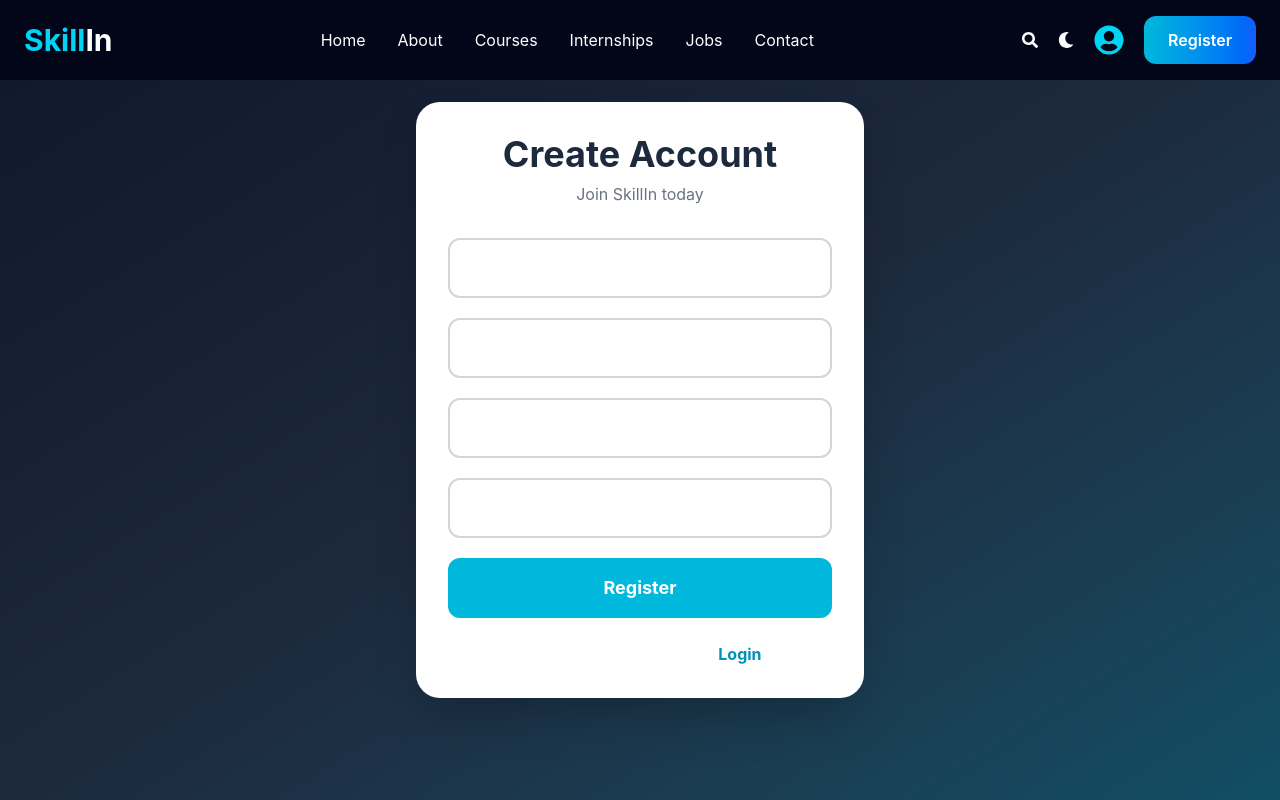
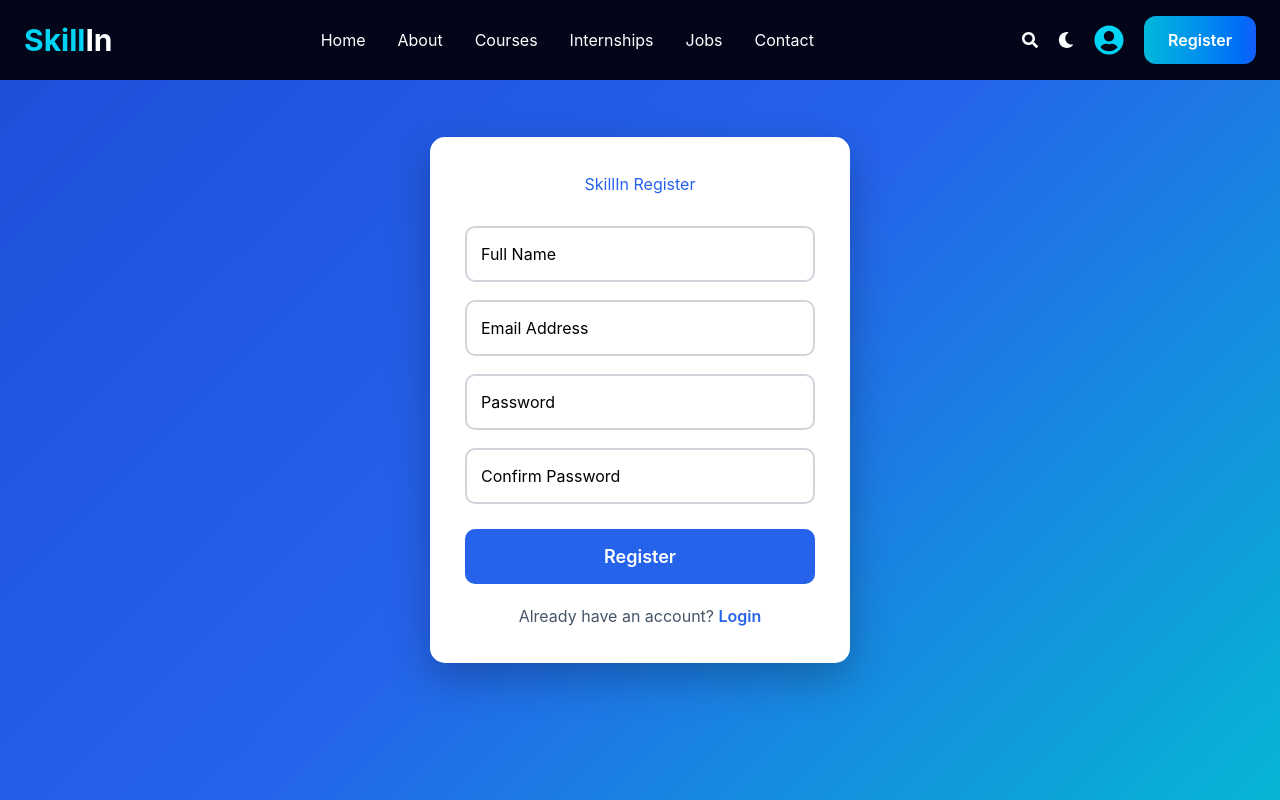
Before and after one commit to rahulrockey0987-tech/Skillin, a React (Vite) app: page /register in a window 1280 px wide. Built offline with nearby package versions, Linux system fonts and the light colour scheme.

Commit message:
Fix register inputs

```diff
--- a/src/pages/Login/Login.jsx
+++ b/src/pages/Login/Login.jsx
@@ -22,27 +22,19 @@ export default function Login() {
   const handleSubmit = async (e) => {
     e.preventDefault();
 
-    if (!form.email.trim() || !form.password) {
+    if (!form.email.trim() || !form.password.trim()) {
       alert("Please enter email and password");
       return;
     }
 
-    setLoading(true);
-
     try {
-      const loginData = {
-        email: form.email.trim().toLowerCase(),
-        password: form.password,
-      };
+      setLoading(true);
 
       const res = await axios.post(
         "https://skillin-server.onrender.com/api/auth/login",
-        loginData,
         {
-          headers: {
-            "Content-Type": "application/json",
-          },
-          timeout: 15000,
+          email: form.email.trim().toLowerCase(),
+          password: form.password,
         }
       );
 
@@ -56,22 +48,10 @@ export default function Login() {
         alert(res.data.message);
       }
     } catch (err) {
-      console.log("Login Error:", err);
-
-      if (err.response) {
-        alert(
-          `Status: ${err.response.status}\nMessage: ${
-            err.response.data.message || "Login Failed"
-          }`
-        );
-      } else if (err.request) {
-        alert("Unable to connect to server.");
-      } else {
-        alert(err.message);
-      }
+      alert(err.response?.data?.message || "Login Failed");
+    } finally {
+      setLoading(false);
     }
-
-    setLoading(false);
   };
 
   return (
@@ -81,8 +61,7 @@ export default function Login() {
         display: "flex",
         justifyContent: "center",
         alignItems: "center",
-        background:
-          "linear-gradient(135deg,#1d4ed8,#2563eb,#06b6d4)",
+        background: "linear-gradient(135deg,#1d4ed8,#2563eb,#06b6d4)",
         padding: "20px",
       }}
     >
@@ -90,7 +69,8 @@ export default function Login() {
         onSubmit={handleSubmit}
         style={{
           width: "420px",
-          background: "#fff",
+          maxWidth: "100%",
+          background: "#ffffff",
           padding: "35px",
           borderRadius: "15px",
           boxShadow: "0 15px 40px rgba(0,0,0,0.25)",
@@ -110,16 +90,22 @@ export default function Login() {
           type="email"
           name="email"
           placeholder="Enter Email"
+          autoComplete="email"
           value={form.email}
           onChange={handleChange}
-          autoComplete="email"
+          required
           style={{
             width: "100%",
             padding: "14px",
+            marginBottom: "18px",
             border: "2px solid #d1d5db",
             borderRadius: "10px",
-            marginBottom: "18px",
+            backgroundColor: "#ffffff",
+            color: "#000000",
+            WebkitTextFillColor: "#000000",
+            caretColor: "#000000",
             fontSize: "16px",
+            outline: "none",
             boxSizing: "border-box",
           }}
         />
@@ -128,16 +114,22 @@ export default function Login() {
           type="password"
           name="password"
           placeholder="Enter Password"
+          autoComplete="current-password"
           value={form.password}
           onChange={handleChange}
-          autoComplete="current-password"
+          required
           style={{
             width: "100%",
             padding: "14px",
+            marginBottom: "25px",
             border: "2px solid #d1d5db",
             borderRadius: "10px",
-            marginBottom: "25px",
+            backgroundColor: "#ffffff",
+            color: "#000000",
+            WebkitTextFillColor: "#000000",
+            caretColor: "#000000",
             fontSize: "16px",
+            outline: "none",
             boxSizing: "border-box",
           }}
         />
@@ -149,11 +141,12 @@ export default function Login() {
             width: "100%",
             padding: "14px",
             background: "#2563eb",
-            color: "#fff",
+            color: "#ffffff",
             border: "none",
             borderRadius: "10px",
             fontSize: "18px",
             cursor: "pointer",
+            fontWeight: "600",
           }}
         >
           {loading ? "Logging in..." : "Login"}
@@ -163,6 +156,7 @@ export default function Login() {
           style={{
             textAlign: "center",
             marginTop: "20px",
+            color: "#475569",
           }}
         >
           Don't have an account?{" "}
@@ -171,7 +165,7 @@ export default function Login() {
             style={{
               color: "#2563eb",
               cursor: "pointer",
-              fontWeight: "bold",
+              fontWeight: "600",
             }}
           >
             Register
--- a/src/pages/Register/Register.jsx
+++ b/src/pages/Register/Register.jsx
@@ -1,6 +1,6 @@
 import { useState } from "react";
 import axios from "axios";
-import { Link, useNavigate } from "react-router-dom";
+import { useNavigate, Link } from "react-router-dom";
 
 export default function Register() {
   const navigate = useNavigate();
@@ -44,59 +44,60 @@ export default function Register() {
       return;
     }
 
+    try {
       setLoading(true);
 
-    try {
       const res = await axios.post(
         "https://skillin-server.onrender.com/api/auth/register",
         {
           name: form.name.trim(),
           email: form.email.trim().toLowerCase(),
           password: form.password,
-        },
-        {
-          headers: {
-            "Content-Type": "application/json",
-          },
-          timeout: 15000,
         }
       );
 
-      alert(res.data.message);
+      alert(res.data.message || "Registration Successful");
 
       navigate("/login");
     } catch (err) {
-      console.log("Register Error:", err);
-
-      if (err.response) {
-        alert(
-          `Status: ${err.response.status}
-
-Message: ${err.response.data.message}`
-        );
-      } else if (err.request) {
-        alert("Cannot connect to server.");
-      } else {
-        alert(err.message);
+      alert(err.response?.data?.message || "Registration Failed");
+    } finally {
+      setLoading(false);
     }
-    }
-
-    setLoading(false);
   };
 
   return (
-    <div className="min-h-screen bg-gradient-to-br from-slate-900 via-slate-800 to-cyan-900 flex items-center justify-center px-4">
-      <div className="w-full max-w-md bg-white rounded-3xl shadow-2xl p-8">
-
-        <h1 className="text-4xl font-bold text-center text-slate-800">
-          Create Account
+    <div
+      style={{
+        minHeight: "100vh",
+        display: "flex",
+        justifyContent: "center",
+        alignItems: "center",
+        background:
+          "linear-gradient(135deg,#1d4ed8,#2563eb,#06b6d4)",
+        padding: "20px",
+      }}
+    >
+      <form
+        onSubmit={handleSubmit}
+        style={{
+          width: "420px",
+          maxWidth: "100%",
+          background: "#ffffff",
+          padding: "35px",
+          borderRadius: "15px",
+          boxShadow: "0 15px 40px rgba(0,0,0,0.25)",
+        }}
+      >
+        <h1
+          style={{
+            textAlign: "center",
+            color: "#2563eb",
+            marginBottom: "30px",
+          }}
+        >
+          SkillIn Register
         </h1>
-
-        <p className="text-center text-gray-500 mt-2 mb-8">
-          Join SkillIn today
-        </p>
-
-        <form onSubmit={handleSubmit} className="space-y-5">
 
         <input
           type="text"
@@ -105,7 +106,20 @@ Message: ${err.response.data.message}`
           value={form.name}
           onChange={handleChange}
           required
-            className="w-full p-4 border-2 border-gray-300 rounded-xl"
+          style={{
+            width: "100%",
+            padding: "14px",
+            marginBottom: "18px",
+            border: "2px solid #d1d5db",
+            borderRadius: "10px",
+            backgroundColor: "#ffffff",
+            color: "#000000",
+            WebkitTextFillColor: "#000000",
+            caretColor: "#000000",
+            fontSize: "16px",
+            outline: "none",
+            boxSizing: "border-box",
+          }}
         />
 
         <input
@@ -115,7 +129,20 @@ Message: ${err.response.data.message}`
           value={form.email}
           onChange={handleChange}
           required
-            className="w-full p-4 border-2 border-gray-300 rounded-xl"
+          style={{
+            width: "100%",
+            padding: "14px",
+            marginBottom: "18px",
+            border: "2px solid #d1d5db",
+            borderRadius: "10px",
+            backgroundColor: "#ffffff",
+            color: "#000000",
+            WebkitTextFillColor: "#000000",
+            caretColor: "#000000",
+            fontSize: "16px",
+            outline: "none",
+            boxSizing: "border-box",
+          }}
         />
 
         <input
@@ -125,7 +152,20 @@ Message: ${err.response.data.message}`
           value={form.password}
           onChange={handleChange}
           required
-            className="w-full p-4 border-2 border-gray-300 rounded-xl"
+          style={{
+            width: "100%",
+            padding: "14px",
+            marginBottom: "18px",
+            border: "2px solid #d1d5db",
+            borderRadius: "10px",
+            backgroundColor: "#ffffff",
+            color: "#000000",
+            WebkitTextFillColor: "#000000",
+            caretColor: "#000000",
+            fontSize: "16px",
+            outline: "none",
+            boxSizing: "border-box",
+          }}
         />
 
         <input
@@ -135,30 +175,60 @@ Message: ${err.response.data.message}`
           value={form.confirmPassword}
           onChange={handleChange}
           required
-            className="w-full p-4 border-2 border-gray-300 rounded-xl"
+          style={{
+            width: "100%",
+            padding: "14px",
+            marginBottom: "25px",
+            border: "2px solid #d1d5db",
+            borderRadius: "10px",
+            backgroundColor: "#ffffff",
+            color: "#000000",
+            WebkitTextFillColor: "#000000",
+            caretColor: "#000000",
+            fontSize: "16px",
+            outline: "none",
+            boxSizing: "border-box",
+          }}
         />
 
         <button
           type="submit"
           disabled={loading}
-            className="w-full bg-cyan-500 hover:bg-cyan-600 text-white py-4 rounded-xl font-bold text-lg"
+          style={{
+            width: "100%",
+            padding: "14px",
+            background: "#2563eb",
+            color: "#ffffff",
+            border: "none",
+            borderRadius: "10px",
+            fontSize: "18px",
+            cursor: "pointer",
+            fontWeight: "600",
+          }}
         >
           {loading ? "Creating Account..." : "Register"}
         </button>
 
-        </form>
-
-        <p className="text-center mt-6">
+        <p
+          style={{
+            textAlign: "center",
+            marginTop: "20px",
+            color: "#475569",
+          }}
+        >
           Already have an account?{" "}
           <Link
             to="/login"
-            className="text-cyan-600 font-bold"
+            style={{
+              color: "#2563eb",
+              fontWeight: "600",
+              textDecoration: "none",
+            }}
           >
             Login
           </Link>
         </p>
-
-      </div>
+      </form>
     </div>
   );
 }
```
Lines whose indentation alone changed are shown as unchanged.
